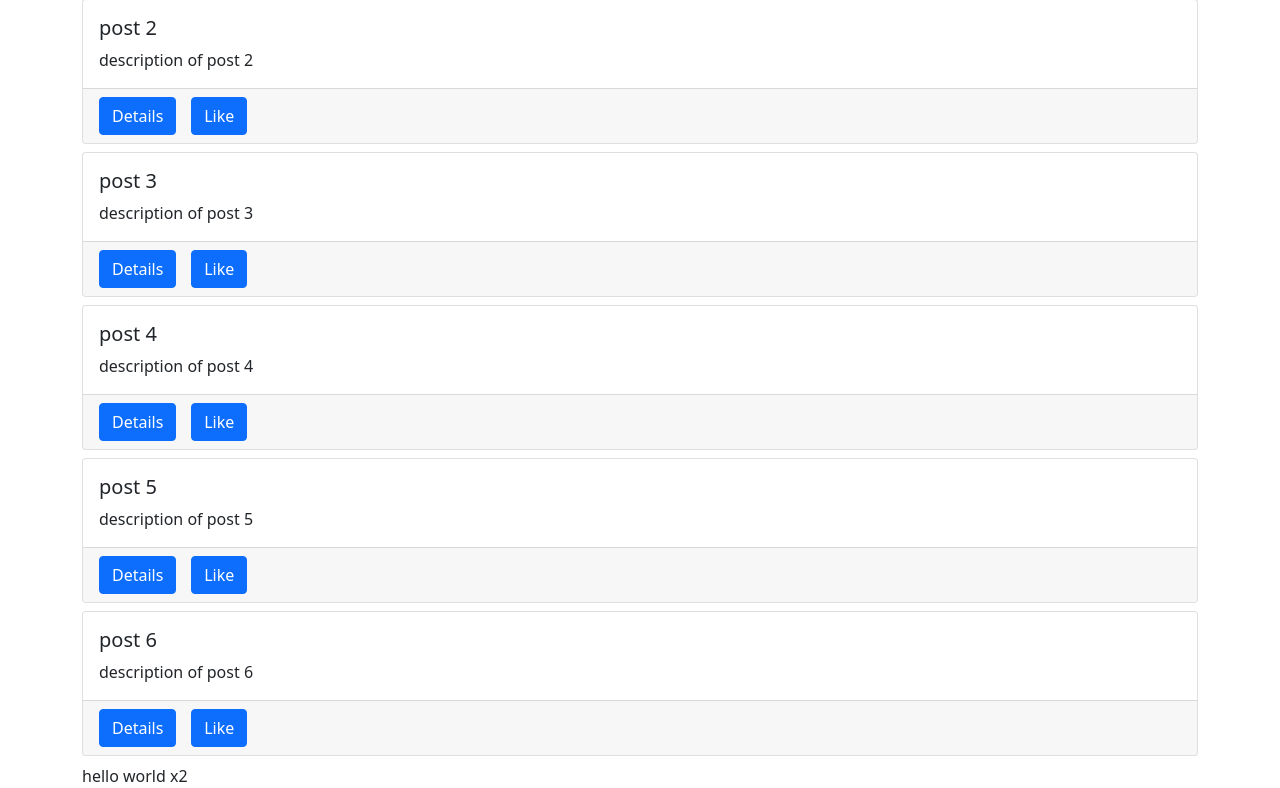
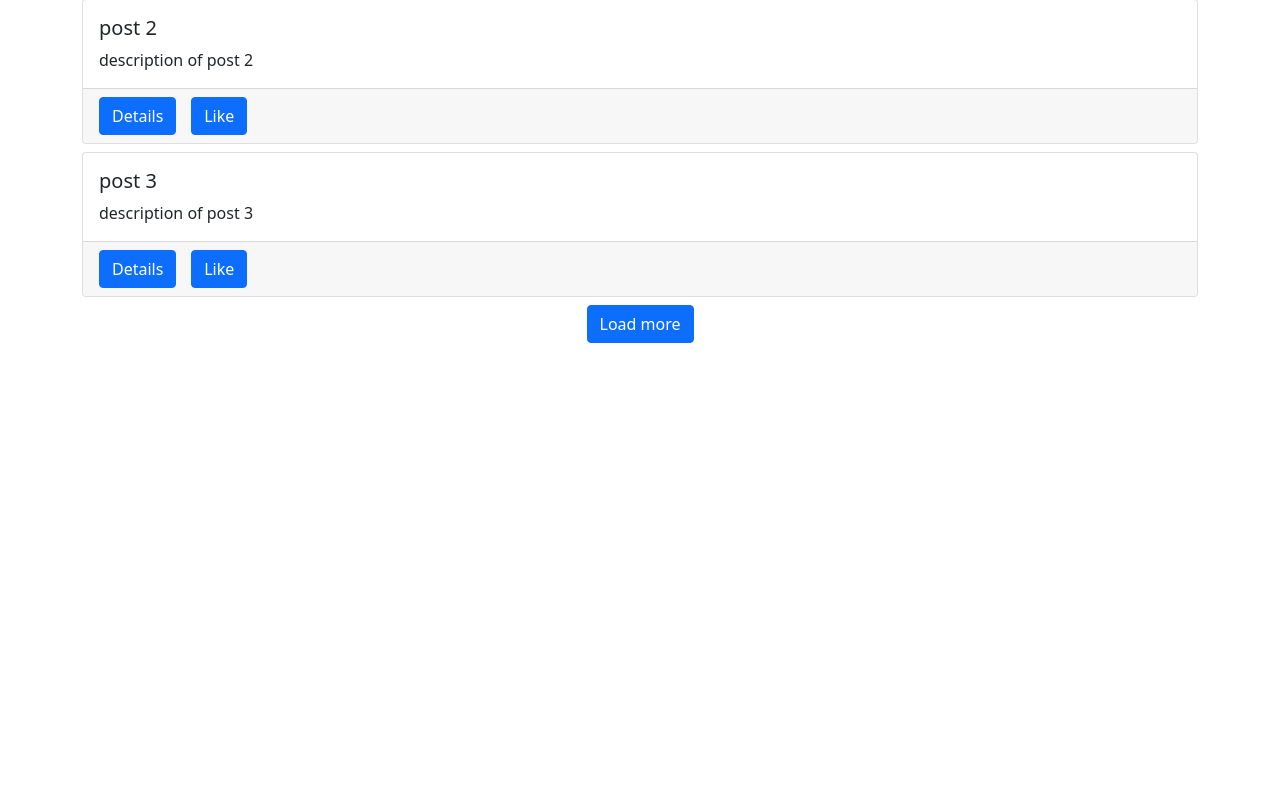
Before and after one commit to jiumiu/Django-with-JavaScript-and-Ajax, a Django app: page / in a window 1280 px wide. Shown: the part 170-958 px from the top of the page. After the commit the page ends 513 px from the top, so only its background shows below. Run offline with Django 5.2, Linux system fonts and the light colour scheme; data comes from the database, SQL or seed files in the repository; data that the repository does not hold is empty.

Commit message:
Added the feature of loading more posts with a button click

```diff
--- a/dj_ajax/src/posts/static/posts/main.js
+++ b/dj_ajax/src/posts/static/posts/main.js
@@ -1,24 +1,16 @@
 console.log('hello world')
 
-const helloWolrdBox = document.getElementById('hello-world')
 const postsBox = document.getElementById('posts-box')
 const spinnerBox = document.getElementById('spinner-box')
+const loadBtn = document.getElementById('load-btn')
+const endBox = document.getElementById('end-box')
 
-$.ajax({
-    type: 'GET',
-    url: '/hello-world/',
-    success: function(response){
-        console.log('success', response.text)
-        helloWolrdBox.textContent = response.text
-    },
-    error: function(error){
-        console.log('error', error)
-    }
-})
+let visible = 3
 
+const getData = () => {
     $.ajax({
         rype: 'GET',
-    url: '/data/',
+        url: `/data/${visible}/`,
         success: function(response){
             console.log(response)
             const data = response.data
@@ -40,16 +32,31 @@
                                     <div class="col-1">
                                         <a href="#" class="btn btn-primary">Like</a>
                                     </div>
-
                                 </div>
-
                             </div>
                         </div>
                     `
                 });
             }, 100)
+            console.log(response.size)
+            if (response.size === 0){
+                endBox.textContent = 'No posts added yet ...'
+            }
+            else if (response.size <= visible){
+                loadBtn.classList.add('not-visible')
+                endBox.textContent = 'No more posts to load ...'
+            }
         },
         error: function(error){
             console.log(error)
         }
     })
+}
+
+loadBtn.addEventListener('click', ()=>{
+    spinnerBox.classList.remove('not-visible')
+    visible += 3
+    getData()
+})
+
+getData()
--- a/dj_ajax/src/posts/templates/posts/main.html
+++ b/dj_ajax/src/posts/templates/posts/main.html
@@ -13,9 +13,13 @@
     {% comment %}{% for obj in qs %}
         {{obj.title}} - {{obj.body}} <br>
     {% endfor %} {% endcomment %}
+
+    <div id="posts-box"></div>
     <div id="spinner-box" class="text-center">
         <div class="spinner-border" role="status"></div>
     </div>
-    <div id="posts-box"></div>
-    <div id="hello-world"></div>
+    <div class="text-center mb-3" id="end-box">
+        <button class="btn btn-primary" id="load-btn">Load more</button>
+    </div>
+
 {% endblock content %}
--- a/dj_ajax/src/posts/urls.py
+++ b/dj_ajax/src/posts/urls.py
@@ -9,7 +9,7 @@
 
 urlpatterns = [
     path('', post_list_and_create, name='main-board'),
-    path('data/', load_post_data_view, name='posts-data'),
+    path('data/<int:num_posts>/', load_post_data_view, name='posts-data'),
 
     path('hello-world/', hello_world_view, name='hello-world'),
 ]
--- a/dj_ajax/src/posts/views.py
+++ b/dj_ajax/src/posts/views.py
@@ -7,7 +7,12 @@
     qs = Post.objects.all()
     return render(request, 'posts/main.html', {'qs':qs})
 
-def load_post_data_view(request):
+def load_post_data_view(request, num_posts):
+    visible = 3
+    upper = num_posts
+    lower = upper - visible
+    size = Post.objects.all().count()
+
     qs = Post.objects.all()
     data = []
     for obj in qs:
@@ -15,10 +20,11 @@
             'id': obj.id,
             'title': obj.title,
             'body': obj.body,
+            'liked': True if request.user in obj.liked.all() else False,
             'author': obj.author.user.username
         }
         data.append(item)
-    return JsonResponse({'data':data})
+    return JsonResponse({'data':data[lower:upper], 'size': size})
 
 def hello_world_view(request):
     return JsonResponse({'text': 'hello world x2'})
```
Lines whose indentation alone changed are shown as unchanged.
